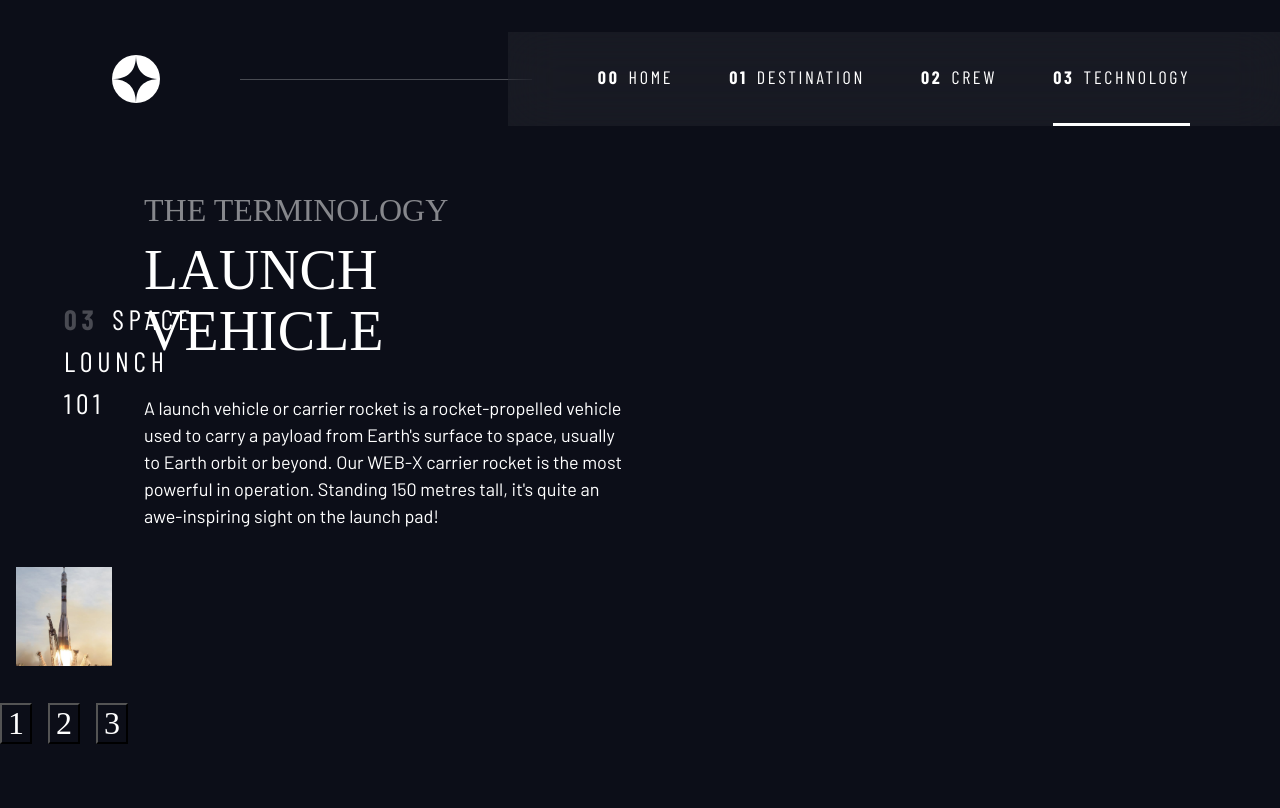
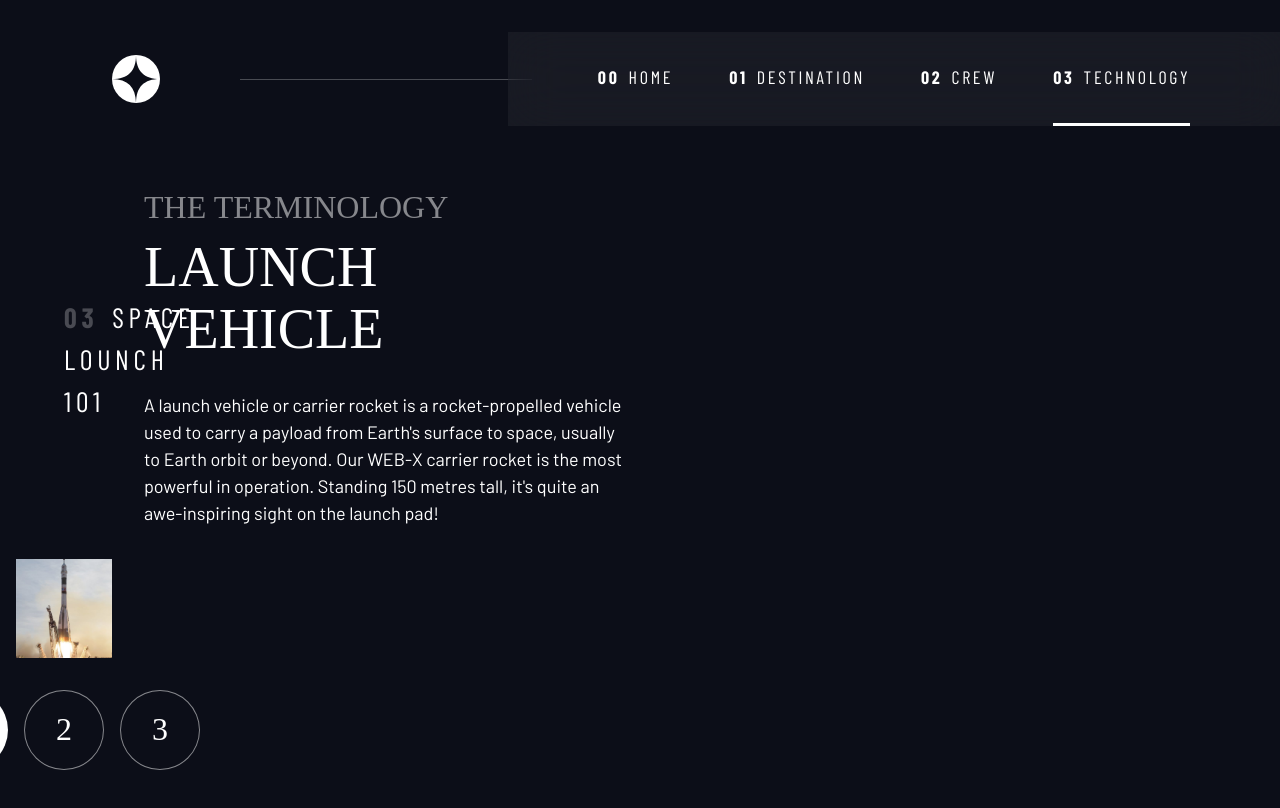
Before and after one commit to PawelObrzut/space, a React (Vite) app: page /technology in a window 1280 px wide. Shown: the top 808 px of the page. Built offline with nearby package versions, Linux system fonts and the light colour scheme; a web font is replaced by a local one.

Commit message:
styles number-indicators

```diff
--- a/src/index.css
+++ b/src/index.css
@@ -426,6 +426,24 @@ select {
   background-color: hsl( var(--clr-white) / 1);
 }
 
+.number-indicators > * {
+  cursor: pointer;
+  width: 2.5em;
+  aspect-ratio: 1;
+  border: solid 1px hsl( var(--clr-white) / .5);
+  border-radius: 50%;
+}
+
+.number-indicators > [aria-selected="true"] {
+  background-color: hsl( var(--clr-white));
+  color: hsl(var(--clr-dark))
+}
+
+.number-indicators > *:hover,
+.number-indicators > *:focus {
+  border-color: hsl( var(--clr-white));
+}
+
 
 /* ----------------------------- */
 /* Page specific background      */
```
